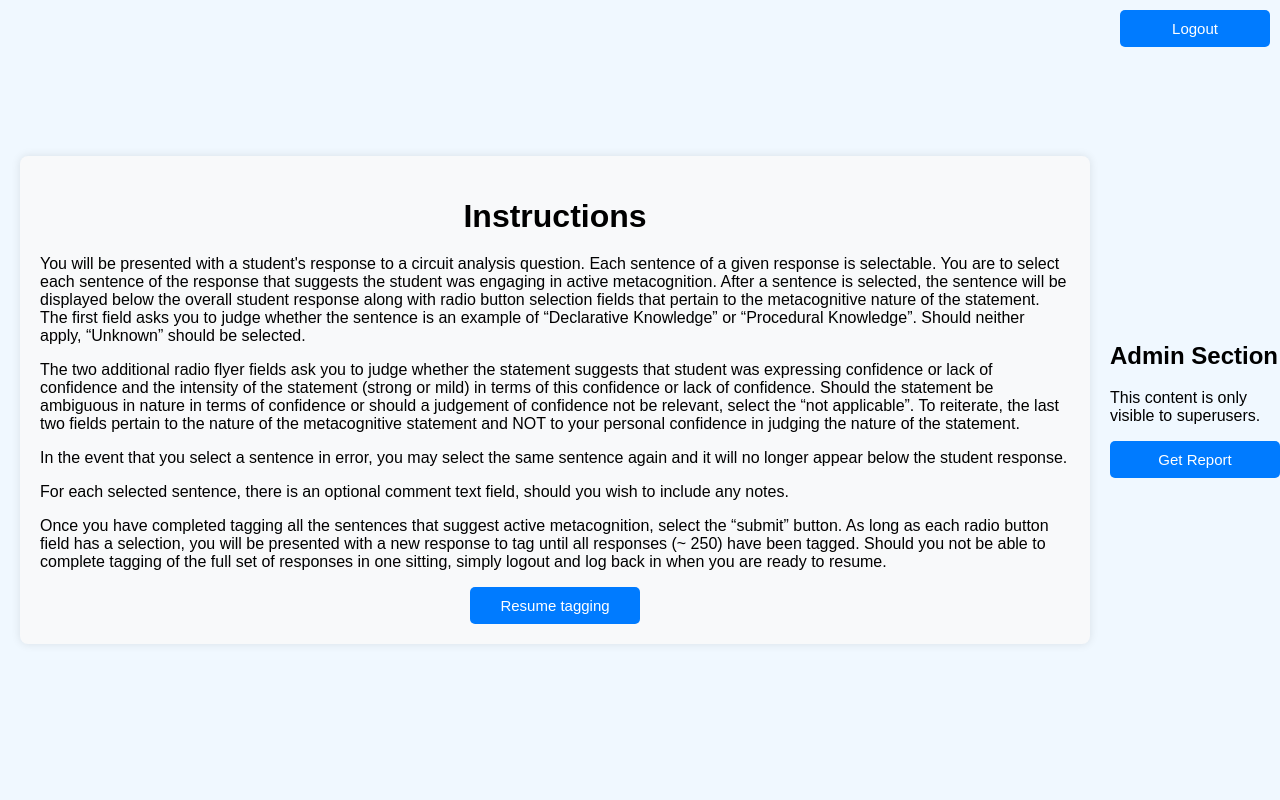
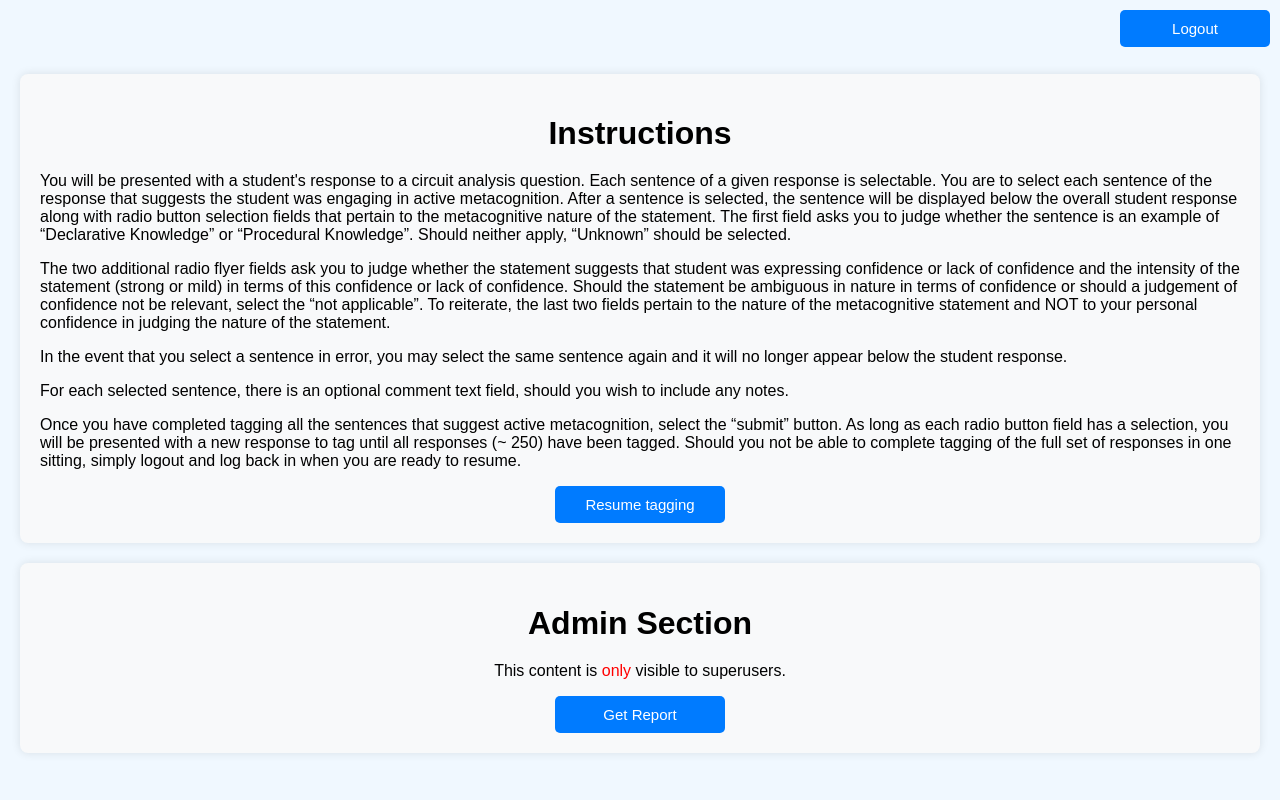
Before and after one commit to ShaneCost/metacognitive-tagger, a Django app: page /about/ in a window 1280 px wide. Run offline with Django 4.2, Linux system fonts and the light colour scheme; a user stored in the database is signed in; data comes from the database, SQL or seed files in the repository.

Commit message:
admin only instructions

```diff
--- a/templates/instructions.html
+++ b/templates/instructions.html
@@ -1,4 +1,5 @@
 {% block content %}
+<br><br><br>
     <div class="container">
         <header>
             <div class="logout-button">
@@ -8,7 +9,6 @@
                 </form>
             </div>
         </header>
-
         <div class="instructions">
             <h1>Instructions</h1>
             <p>
@@ -54,16 +54,20 @@
                 <a href="{% url 'tagging' %}">Resume tagging</a>
             {% endif %}
         </div>
+
+
     </div>
 
     {% if user.is_superuser %}
-        <div>
-            <h2>Admin Section</h2>
-            <p>This content is only visible to superusers.</p>
+        <div class="container">
+            <h1>Admin Section</h1>
+            <p style="text-align: center;">This content is <span style="color: red;">only</span> visible to superusers.</p>
             <a href="{% url 'report' %}">Get Report</a>
             <!-- Additional superuser-only content here -->
         </div>
     {% endif %}
+
+
 
 {% endblock content %}
 
@@ -78,6 +82,7 @@
         height: 100vh;
         background-color: #f0f8ff; /* light blue background */
         font-family: Arial, Helvetica, sans-serif;
+        display: block;
     }
 
     .container {
```
